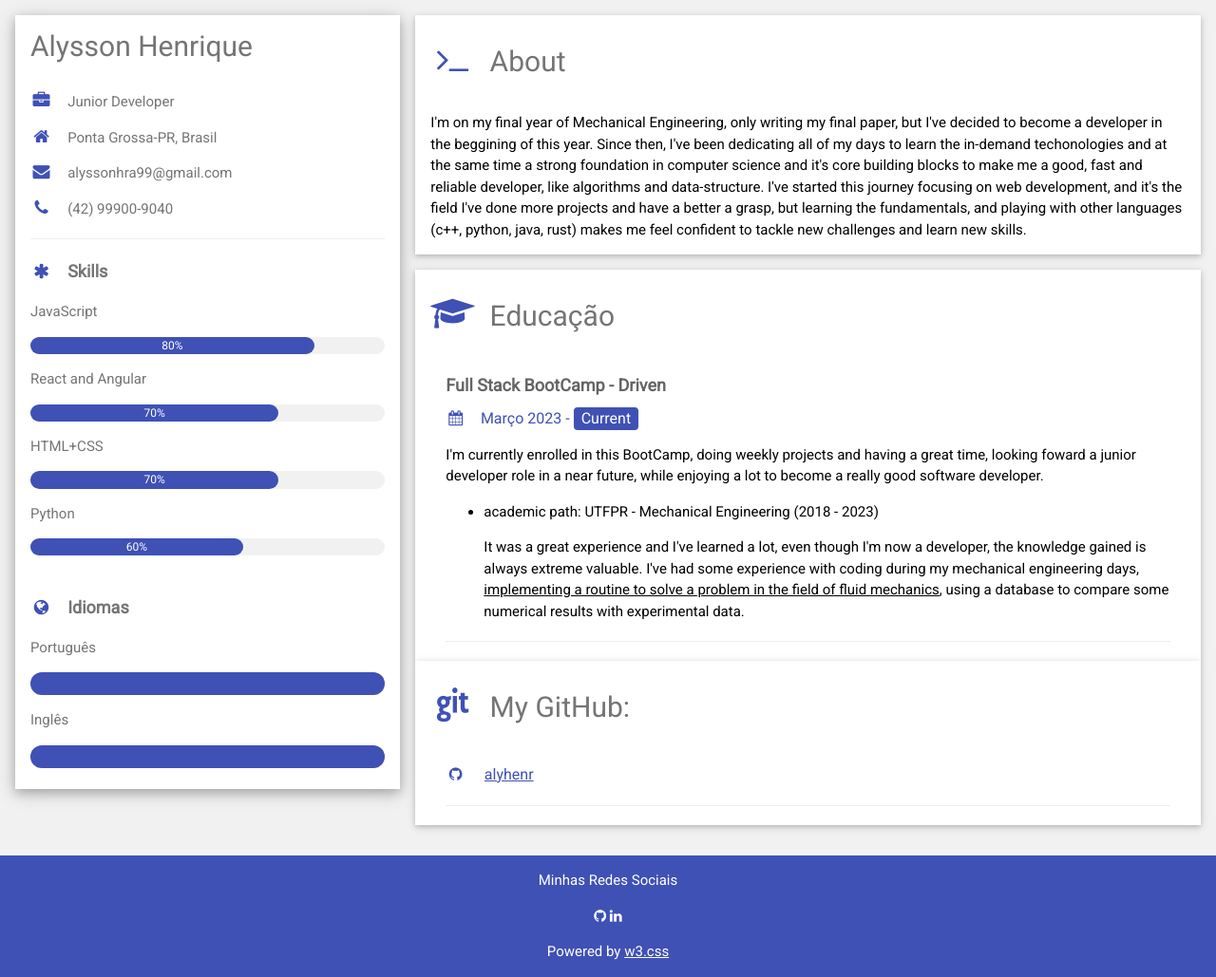
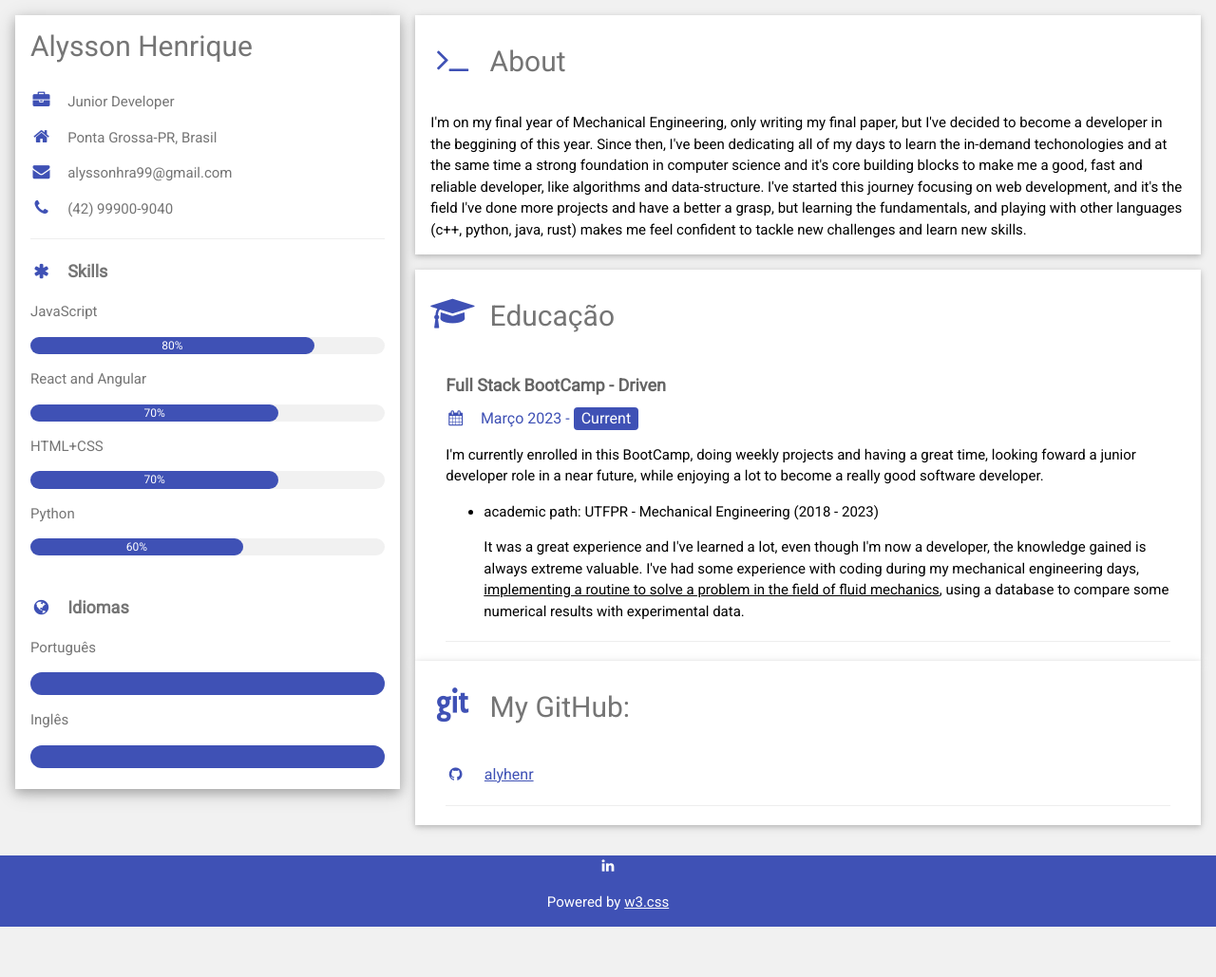
Before and after one commit to alyhenr/htmlCV-DIO, a plain HTML site: page index.html in a window 1280 px wide. Shown: the whole page at 95% size. After the commit the page ends 976 px from the top, so only its background shows below. Drawn offline with nearby package versions, Linux system fonts and the light colour scheme.

Commit message:
link footer fixed

```diff
--- a/index.html
+++ b/index.html
@@ -182,9 +182,7 @@
         </div>
 
         <footer class="w3-container w3-indigo w3-center w3-margin-top">
-            <p>Minhas Redes Sociais</p>
-            <a href="https://github.com/falvojr" target="_blank"><i class="fa fa-github w3-hover-opacity"></i></a>
-            <a href="https://www.linkedin.com/in/falvojr" target="_blank"><i
+            <a href="https://www.linkedin.com/in/alysson-henrique-b31220184/" target="_blank"><i
                     class="fa fa-linkedin w3-hover-opacity"></i></a>
             <p>Powered by <a href="https://www.w3schools.com/w3css/default.asp" target="_blank">w3.css</a></p>
         </footer>
```
